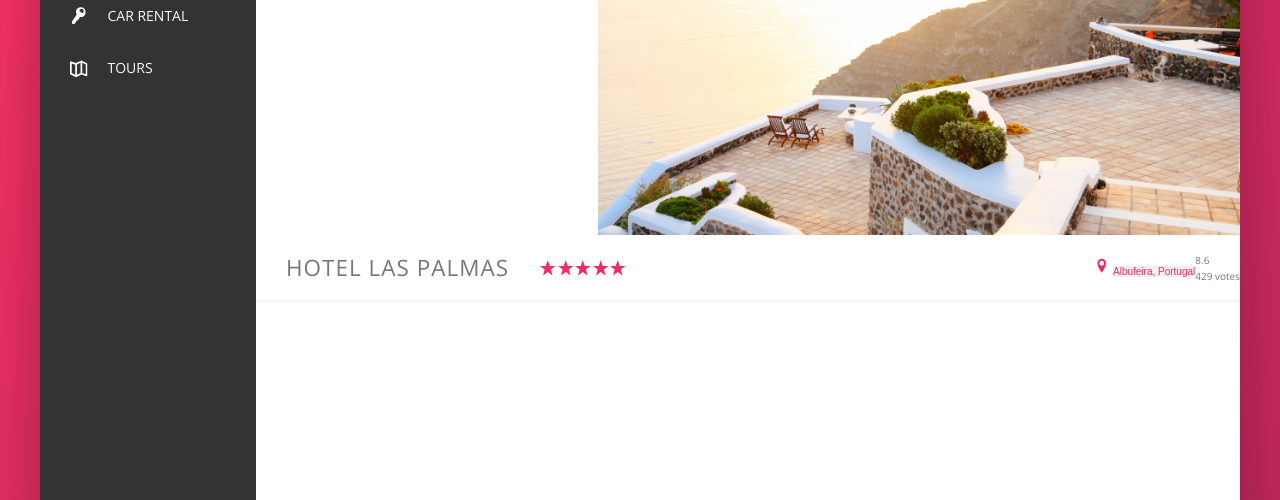
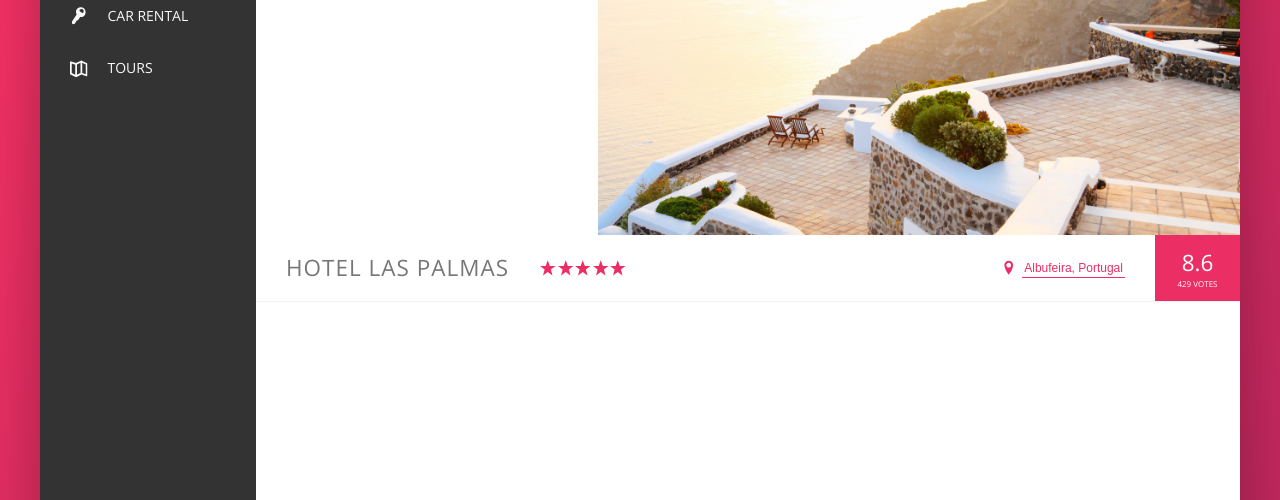
Before and after one commit to lucierabahi/trillo, a website: page index.html in a window 1280 px wide. Shown: the part 300-800 px from the top of the page. Drawn offline with nearby package versions, Linux system fonts and the light colour scheme.

Commit message:
hotel overview final

```diff
--- a/sass/_components.scss
+++ b/sass/_components.scss
@@ -223,15 +223,37 @@
     }
 
     &__location {
+        font-size: 1.2rem;
+        display: flex;
+        align-items: center;
+    }
+
+    &__icon-location {
+        margin-right: 0.5rem;
     }
 
     &__rating {
+        background-color: var(--color-primary);
+        color: #fff;
+        margin-left: 3rem;
+        padding: 0 2.25rem;
+        align-self: stretch;
+
+        display: flex;
+        flex-direction: column;
+        align-items: center;
+        justify-content: center;
     }
 
     &__rating-average {
+        font-size: 2.25rem;
+        font-weight: 300;
+        margin-bottom: -3px;
     }
 
     &__rating-count {
+        font-size: 0.8rem;
+        text-transform: uppercase;
     }
 }
 
@@ -241,4 +263,36 @@
     border: none;
     color: var(--color-primary);
     font-size: inherit;
+    border-bottom: 1px solid currentColor;
+    padding: 2px;
+    display: inline-block;
+    background-color: transparent;
+    cursor: pointer;
+    transition: 0.2s;
+
+    &:hover {
+        color: var(--color-grey-dark-1);
+    }
+
+    &:focus {
+        outline: none;
+        animation: pulsate 1s infinite;
+    }
 }
+
+@keyframes pulsate {
+    0% {
+        transform: scale(1);
+        box-shadow: none;
+    }
+
+    50% {
+        transform: scale(1.05);
+        box-shadow: 0 1rem 4rem rgba(0, 0, 0, 0.25);
+    }
+
+    100% {
+        transform: scale(1);
+        box-shadow: none;
+    }
+}
```
Also changed, not shown: css/style.css.
